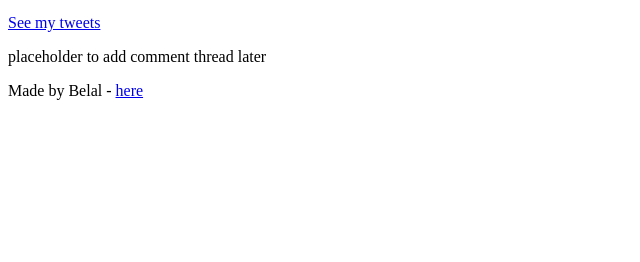
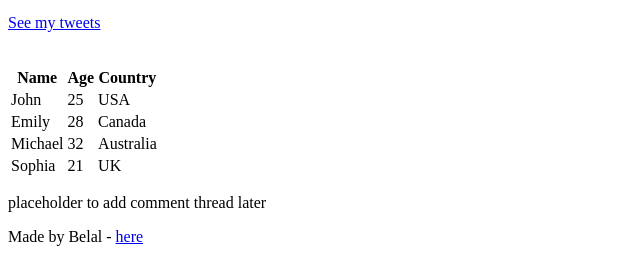
Before and after one commit to belalzz/My_First_Portfolio, a plain HTML site: page html_basic/index.html in a window 1280 px wide. Shown: the part 648-910 px from the top of the page, without its empty margins (0-640 px from the left). Before the commit the page ends 800 px from the top, so only its background shows below. Drawn offline with Linux system fonts and the light colour scheme.

Commit message:
added table

```diff
--- a/html_basic/index.html
+++ b/html_basic/index.html
@@ -25,6 +25,38 @@
                 <img src="https://i.ibb.co/gTDZZT8/ALX-Logo-07.png" alt="ALX logo">
             </a>
             <p><a href="tweets.html">See my tweets</a></p>
+            <br>
+            <table>
+                <thead>
+                    <tr>
+                        <th>Name</th>
+                        <th>Age</th>
+                        <th>Country</th>
+                    </tr>
+                </thead>
+                <tbody>
+                    <tr>
+                        <td>John</td>
+                        <td>25</td>
+                        <td>USA</td>
+                    </tr>
+                    <tr>
+                        <td>Emily</td>
+                        <td>28</td>
+                        <td>Canada</td>
+                    </tr>
+                    <tr>
+                        <td>Michael</td>
+                        <td>32</td>
+                        <td>Australia</td>
+                    </tr>
+                    <tr>
+                        <td>Sophia</td>
+                        <td>21</td>
+                        <td>UK</td>
+                    </tr>
+                </tbody>
+            </table>
         </article>
         <aside>
             <p>placeholder to add comment thread later</p>
```
